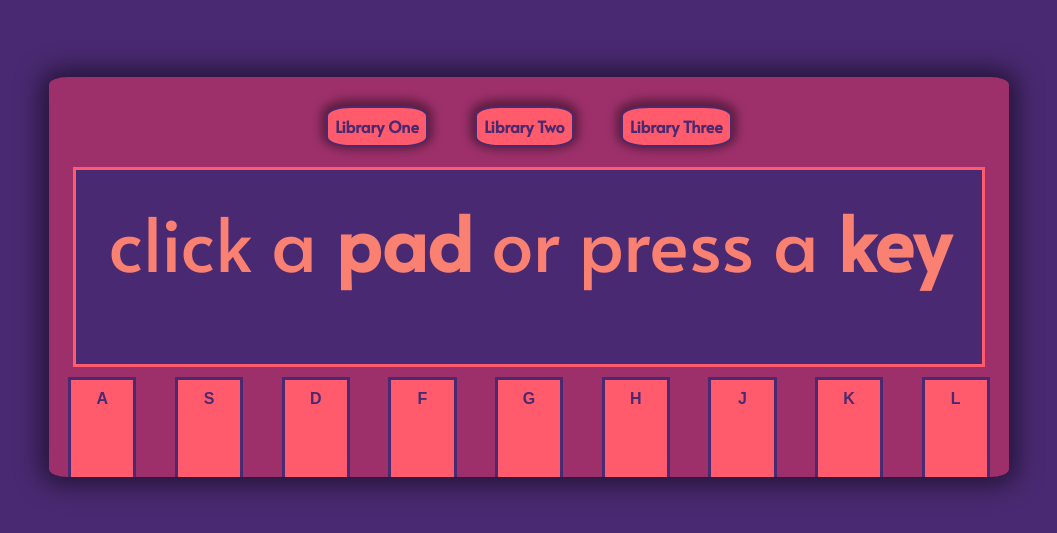
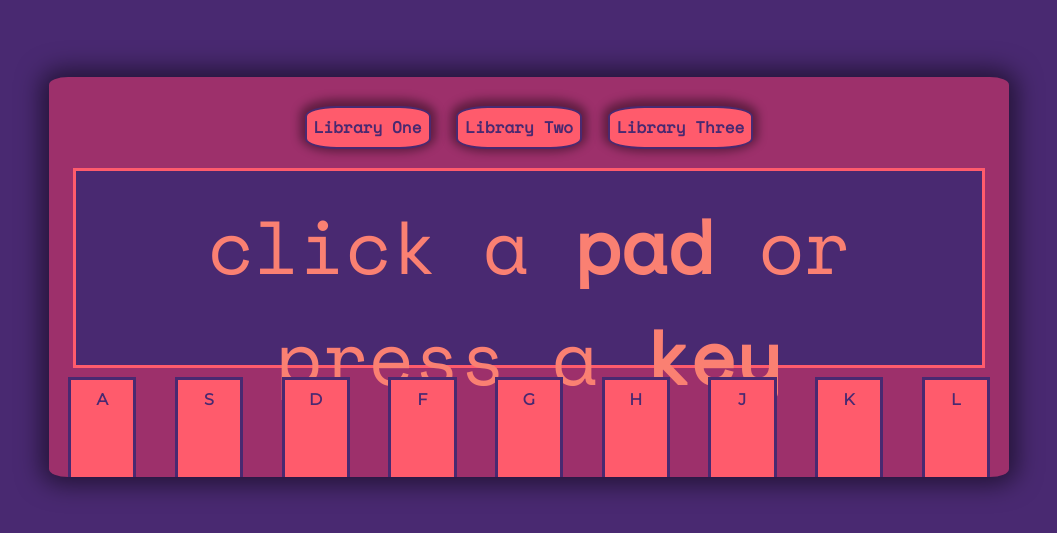
Before and after one commit to jamiepompei/drum-machine-javascript-html-css, a plain HTML site: page index.html in a window 1280 px wide. Shown: the part 123-656 px from the top of the page, without its empty margins (111-1168 px from the left). Drawn offline with nearby package versions, Linux system fonts and the light colour scheme.

Commit message:
completed phase 1"

```diff
--- a/index.css
+++ b/index.css
@@ -1,12 +1,12 @@
-@import url('https://fonts.googleapis.com/css2?family=Alata&display=swap');
-@import url('https://fonts.googleapis.com/css2?family=Nunito+Sans&display=swap');
+@import url('https://fonts.googleapis.com/css2?family=Space+Mono&display=swap');
+@import url('https://fonts.googleapis.com/css2?family=Montserrat&display=swap');
 
 *{
     margin: 0;
     padding: 0;
     box-sizing: border-box;
-    --font-primary: 'Alata', sans-serif;
-    --font-secondary: 'Nunito', sans-serif;
+    --font-primary: 'Space Mono', sans-serif;
+    --font-secondary: 'Montserrat', sans-serif;
     --primary: 	#492971;
     --secondary: #ff5b6c;
     --light: #9d306b;
--- a/index.js
+++ b/index.js
@@ -152,13 +152,13 @@ libraryOne = [
 
     {
         sound: oneK,
-        name: 'A#m7 Chord',
+        name: 'CLAP',
         key: 'K'
     },
 
     {
         sound: oneL,
-        name: 'Fm7 Chord',
+        name: 'CLAAAANG',
         key: 'L'
     }
 
@@ -167,14 +167,14 @@ libraryOne = [
 
 //library two
 twoA = new sound('./sounds/library2/jc_wtr_synth__Dmaj9.wav');
-twoS = new sound('./sounds/library2/jc_wtr_fx_crystals.wav');
-twoD = new sound('./sounds/library2/jc_wtr_synth__Emin7.wav');
+twoS = new sound('./sounds/library2/jc_wtr_synth__Emin7.wav');
+twoD = new sound('./sounds/library2/jc_wtr_fx_crystals.wav');
 twoF = new sound('./sounds/library2/jc_wtr_kick_synth.wav');
 twoG = new sound('./sounds/library2/jc_wtr_snare_808ish.wav');
 twoH = new sound('./sounds/library2/jc_wtr_snare_win.wav');
 twoJ = new sound('./sounds/library2/jc_wtr_hihat_clack.wav');
-twoK = new sound();
-twoL = new sound();
+twoK = new sound('./sounds/library2/jc_wtr_synth__Cmaj.wav');
+twoL = new sound('./sounds/library2/jc_wtr_synth__Eaug.wav');
 
 libraryTwo = [
     {
@@ -185,13 +185,13 @@ libraryTwo = [
 
     {
         sound: twoS,
-        name: 'PEWPEW',
+        name: 'Emin7 Chord',
         key: 'S'
     },
 
     {
         sound: twoD,
-        name: 'Emin7 Chord',
+        name: 'PEWPEW',
         key: 'D'
     },
 
@@ -221,13 +221,13 @@ libraryTwo = [
 
     {
         sound: twoK,
-        name: '',
+        name: 'Cmaj Chord',
         key: 'K'
     },
 
     {
         sound: twoL,
-        name: '',
+        name: 'Eaug Chord',
         key: 'L'
     }
 
@@ -243,8 +243,8 @@ threeF = new sound('./sounds/library3/MUNA_synth_lead_loop_arpeggio_hollow_detun
 threeG = new sound('./sounds/library3/MUNA_drum_one_shot_fat_pop_kick_performers.wav');
 threeH = new sound('./sounds/library3/MUNA_drum_one_shot_big_gated_snare_thrill.wav');
 threeJ = new sound('./sounds/library3/MUNA_drum_one_shot_live_hihat_open_parodies.wav');
-threeK = new sound();
-threeL = new sound();
+threeK = new sound('./sounds/library3/MUNA_song_starter_loop_ebow_120_Amaj.wav');
+threeL = new sound('./sounds/library3/MUNA_vocal_vocoder_aah_riff_verb_fans_flat_Emaj.wav');
 
 libraryThree = [
     {
@@ -291,13 +291,13 @@ libraryThree = [
 
     {
         sound: threeK,
-        name: '',
+        name: 'Amaj7 ebow',
         key: 'K'
     },
 
     {
         sound: threeL,
-        name: '',
+        name: 'Emaj7 vocoder',
         key: 'L'
     }
 
```
Also changed, not shown: 8 other files.
